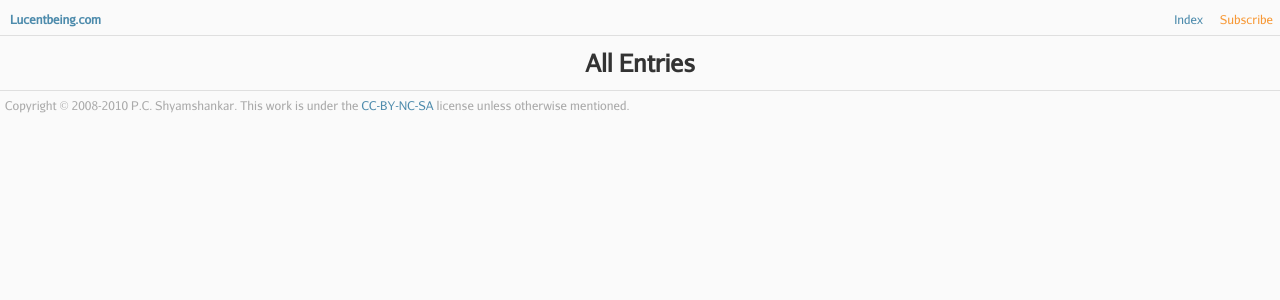
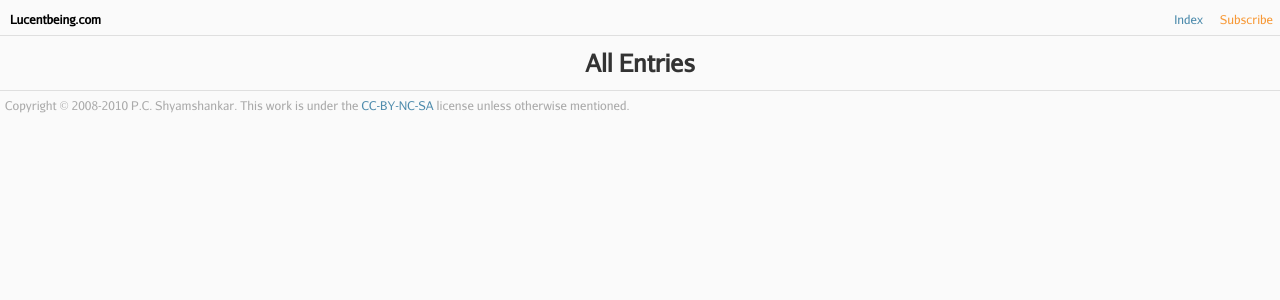
Before and after one commit to sykloid/lucentbeing.com, a Django app: template templates/djournal/entry_index.html in a window 1280 px wide. Shown: the top 300 px of the page. Run offline with Django 3.2, Linux system fonts and the light colour scheme; the template is opened without the code that fills it, so the values that code supplies are empty.

Commit message:
Add styling for site-title link.

```diff
--- a/static/assets/css/style.css
+++ b/static/assets/css/style.css
@@ -150,6 +150,10 @@ body > header > nav {
 body > header > nav > ul li {
     display: inline;
     margin: 0px 7px;
+}
+
+a#site-title {
+    color: #000000;
 }
 
 a.feed {
```
